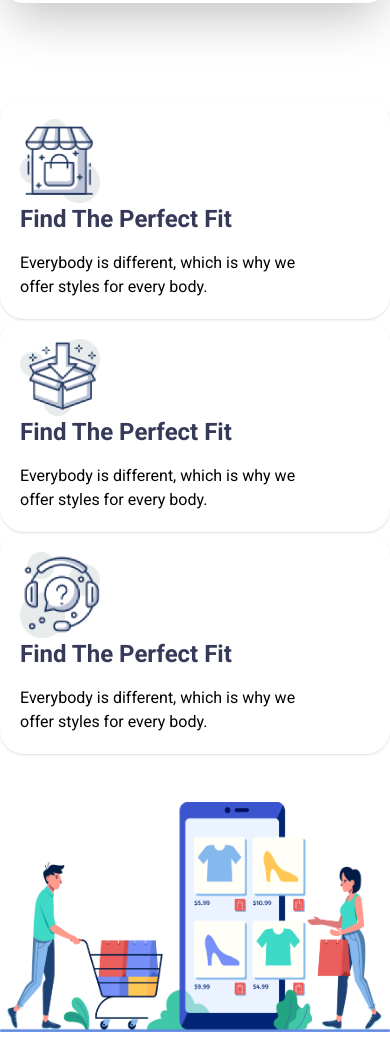
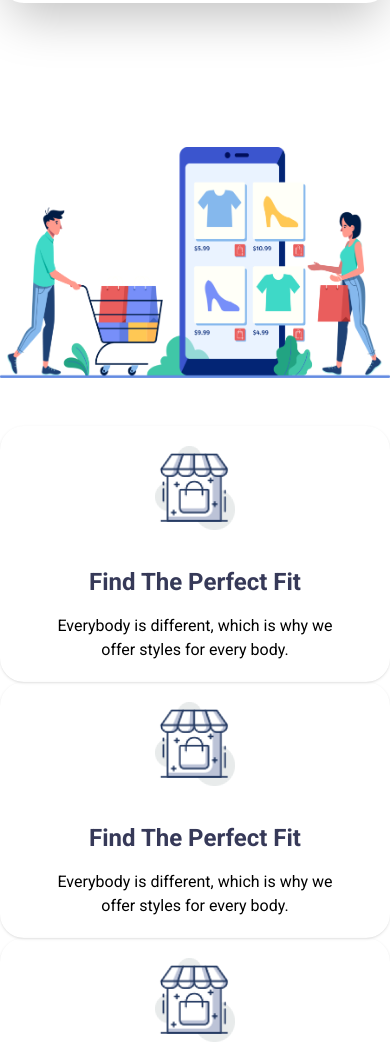
Before and after one commit to Iftekhar-007/penguin-fashion, a plain HTML site: page index.html in a window 390 px wide. Shown: the part 4996-6041 px from the top of the page. Drawn offline with nearby package versions, Linux system fonts and the light colour scheme.

Commit message:
lal shuto ber kore dse

```diff
--- a/index.html
+++ b/index.html
@@ -135,36 +135,36 @@
       <!-- mobile party start -->
 
       <div class="mobile mb-32 sm:p-5">
-        <div class="mobile-container md:flex gap-12 md:w-9/12 mx-auto md:items-center md:justify-between">
-          <div class="mobilecard md:w-5/12 md:flex md:flex-col gap-5">
-              <div class="mobilecard1 md:flex md:items-center gap-9 shadow-sm p-5 rounded-3xl">
+        <div class="mobile-container flex flex-col-reverse md:flex md:flex-row gap-12 md:w-9/12 mx-auto md:items-center md:text-left md:justify-between">
+          <div class="mobilecard md:w-5/12 md:flex md:flex-col md:text-left gap-5">
+              <div class="mobilecard1 flex flex-col justify-center items-center md:flex md:flex-row md:items-center md:justify-start gap-9 shadow-sm p-5 rounded-3xl">
                 <div class="house w-20">
                   <img src="icons/house.png" alt="">
                 </div>
 
-                <div class="mobileh4">
+                <div class="mobileh4 text-center md:text-left">
                   <h4 class="text-2xl font-[roboto] font-bold capitalize text-[#363958] mb-4">find the perfect fit</h4>
                 <p class="text-base font-[roboto] font-normal/26px">Everybody is different, which is why we <br> offer styles for every body.</p>
                 </div>
               </div>
 
-              <div class="mobilecard1 md:flex md:items-center gap-9 shadow-sm p-5 rounded-3xl">
+              <div class="mobilecard1 flex flex-col justify-center items-center md:flex md:flex-row md:items-center md:justify-start gap-9 shadow-sm p-5 rounded-3xl">
                 <div class="house w-20">
-                  <img src="icons/box.png" alt="">
+                  <img src="icons/house.png" alt="">
                 </div>
 
-                <div class="mobileh4">
+                <div class="mobileh4 text-center md:text-left">
                   <h4 class="text-2xl font-[roboto] font-bold capitalize text-[#363958] mb-4">find the perfect fit</h4>
                 <p class="text-base font-[roboto] font-normal/26px">Everybody is different, which is why we <br> offer styles for every body.</p>
                 </div>
               </div>
 
-              <div class="mobilecard1 md:flex md:items-center gap-9 shadow-sm p-5 rounded-3xl">
+              <div class="mobilecard1 flex flex-col justify-center items-center md:flex md:flex-row md:items-center md:justify-start gap-9 shadow-sm p-5 rounded-3xl">
                 <div class="house w-20">
-                  <img src="icons/question.png" alt="">
+                  <img src="icons/house.png" alt="">
                 </div>
 
-                <div class="mobileh4">
+                <div class="mobileh4 text-center md:text-left">
                   <h4 class="text-2xl font-[roboto] font-bold capitalize text-[#363958] mb-4">find the perfect fit</h4>
                 <p class="text-base font-[roboto] font-normal/26px">Everybody is different, which is why we <br> offer styles for every body.</p>
                 </div>
```
